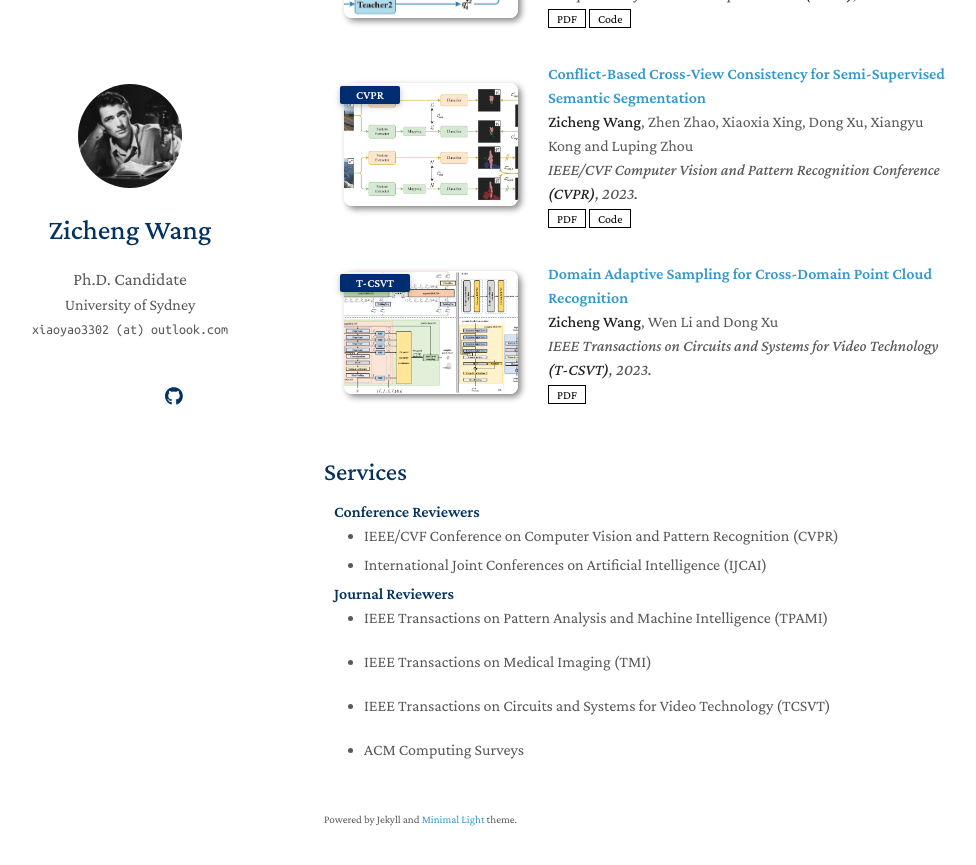
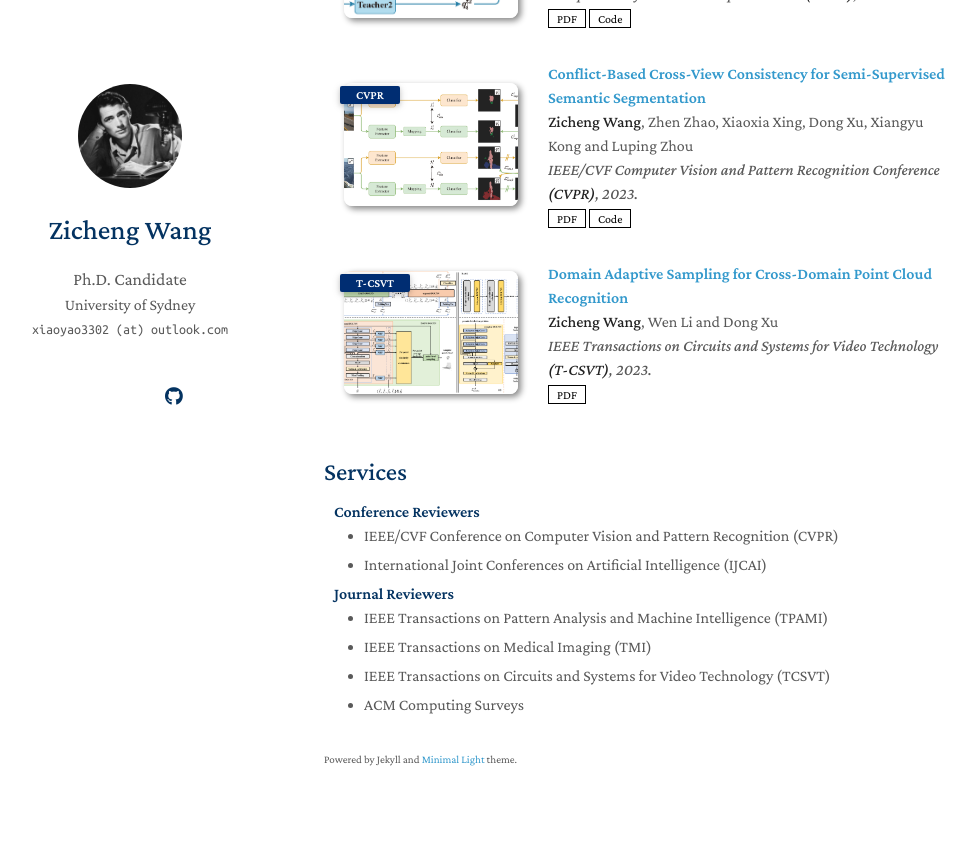
Before and after one commit to xiaoyao3302/xiaoyao3302.github.io, a Jekyll site: the page built from index.md, in a window 1280 px wide and 900 px high, scrolled down 853 px. Shown: the top 865 px of the window, without its empty margins (146-1122 px from the left). Built offline with Jekyll 4.4.1, drawn with Linux system fonts in a browser that asks for light colours; nearby versions of some CDN libraries; a style sheet for code colours, icons or effects is not loaded; our own code applies the rules of GitHub Pages for plain Markdown files; after the commit the page ends 1693 px from its top, so only the background shows below that.

Commit message:
Update services.md

```diff
--- a/_includes/services.md
+++ b/_includes/services.md
@@ -11,15 +11,15 @@
 
 <h4 style="margin:0 10px 0;">Journal Reviewers</h4>
 
-<ul style="margin:0 0 20px;">
+<ul style="margin:0 0 5px;">
   <li><a href="https://ieeexplore.ieee.org/xpl/RecentIssue.jsp?punumber=34"><autocolor>IEEE Transactions on Pattern Analysis and Machine Intelligence (TPAMI)</autocolor></a></li>
 </ul>
-<ul style="margin:0 0 20px;">
+<ul style="margin:0 0 5px;">
   <li><a href="https://ieeexplore.ieee.org/xpl/RecentIssue.jsp?punumber=42"><autocolor>IEEE Transactions on Medical Imaging (TMI)</autocolor></a></li>
 </ul>
-<ul style="margin:0 0 20px;">
+<ul style="margin:0 0 5px;">
   <li><a href="https://ieeexplore.ieee.org/xpl/RecentIssue.jsp?punumber=76"><autocolor>IEEE Transactions on Circuits and Systems for Video Technology (TCSVT)</autocolor></a></li>
 </ul>
-<ul style="margin:0 0 20px;">
+<ul style="margin:0 0 5px;">
   <li><a href="https://dl.acm.org/journal/csur"><autocolor>ACM Computing Surveys</autocolor></a></li>
 </ul>
```
